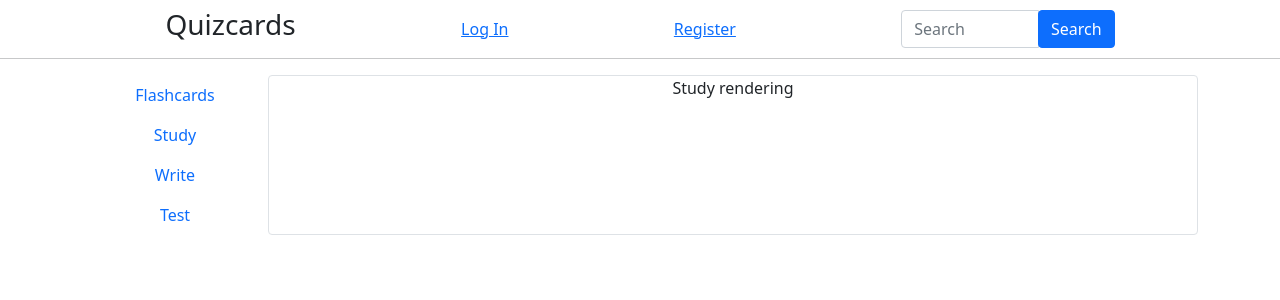
After one commit to Zeusz20/Quizcards, a Django app: page /study/ in a window 1280 px wide. The commit adds this page. Shown: the top 300 px of the page. Run offline with Django 3.2, Linux system fonts and the light colour scheme.

Commit message:
Organized files

```diff
--- a/main/templates/main/base_card_view.html
+++ b/main/templates/main/editor/base_card_view.html
@@ -1,4 +1,4 @@
-<div name="card" class="row my-5 zeusz-card">
+<div name="" class="row my-5 zeusz-card">
     <div class="col">
         <h6>Term</h6>
         <div id="term"></div>
--- a/main/templates/main/editor.html
+++ b/main/templates/main/editor/editor.html
@@ -32,7 +32,7 @@
             <!-- Edit cards -->
             <div id="container" class="container">
                 {% for card in cards %}
-                    {% include "main/card_view.html" %}
+                    {% include "main/editor/card_view.html" %}
                 {% endfor %}
             </div>
             <button id='new-card' type="button" class="btn btn-secondary col-12 mb-3">+ Add new card +</button>
@@ -40,7 +40,7 @@
     </div>
 
     <div id="template" hidden>
-        {% include 'main/base_card_view.html' %}
+        {% include 'main/editor/base_card_view.html' %}
     </div>
 {% endblock content %}
 
--- a/main/templates/main/header.html
+++ b/main/templates/main/header.html
@@ -1,8 +1,8 @@
 <nav class="navbar zeusz-nav">
     <h3>Quizcards</h3>
     {% if request.session.user_id %}
-        <a href="/user?page=1">Home</a>
-        <a href="/user?view=manage">Profile</a>
+        <a href="/user/?page=1">Home</a>
+        <a href="/user/?view=manage">Profile</a>
         <a href="/?logout=">Log out</a>
     {% else %}
         <a href="/?view=login">Log In</a>
--- a/main/templates/main/index.html
+++ b/main/templates/main/index/index.html
@@ -7,11 +7,11 @@
         {% if form == "register" %}
             <h5>Register</h5>
             {% include "main/messages.html" %}
-            {% include "main/register_form.html" %}
+            {% include "main/index/register_form.html" %}
         {% else %}
             <h5>Log In</h5>
             {% include "main/messages.html" %}
-            {% include "main/login_form.html" %}
+            {% include "main/index/login_form.html" %}
         {% endif %}
     </div>
 {% endblock content %}
--- /dev/null
+++ b/main/templates/main/study/study.html
@@ -0,0 +1,17 @@
+{% extends "main/base.html" %}
+
+{% block content %}
+    {% include "main/header.html" %}
+    <center>
+        <div class="container">
+            <div class="row">
+                <div class="col-2">
+                    {% include "main/study/study_nav.html" %}
+                </div>
+                <div class="col border rounded">
+                    Study rendering
+                </div>
+            </div>
+        </div>
+    </center>
+{% endblock content %}
--- /dev/null
+++ b/main/templates/main/study/study_nav.html
@@ -0,0 +1,25 @@
+<nav class="nav nav-pills flex-column">
+    {% if request.GET.type == "flashcards" %}
+        <a class="nav-link active">Flashcards</a>
+    {% else %}
+        <a href="/study/?uuid={{ request.GET.uuid }}&type=flashcards" class="nav-link">Flashcards</a>
+    {% endif %}
+
+    {% if request.GET.type == "study" %}
+        <a class="nav-link active">Study</a>
+    {% else %}
+        <a href="/study/?uuid={{ request.GET.uuid }}&type=study" class="nav-link">Study</a>
+    {% endif %}
+
+    {% if request.GET.type == "write" %}
+        <a class="nav-link active">Write</a>
+    {% else %}
+        <a href="/study/?uuid={{ request.GET.uuid }}&type=write" class="nav-link">Write</a>
+    {% endif %}
+
+    {% if request.GET.type == "test" %}
+        <a class="nav-link active">Test</a>
+    {% else %}
+        <a href="/study/?uuid={{ request.GET.uuid }}&type=test" class="nav-link">Test</a>
+    {% endif %}
+</nav>
--- a/main/templates/main/deck_view.html
+++ b/main/templates/main/user/deck_view.html
@@ -8,7 +8,8 @@
             <small class="text-muted">Last modified: {{ deck.last_modified }}</small>
         </p>
         <div class="card-footer bg-transparent ps-0">
-            <a href="/editor/?uuid={{ deck.uuid }}" class="btn btn-primary">Edit</a>
+            <a href="/study/?uuid={{ deck.uuid }}&type=flashcards" class="btn btn-primary">Study</a>
+            <a href="/editor/?uuid={{ deck.uuid }}" class="btn btn-success">Edit</a>
             <button type="button" class="btn btn-danger"
                     data-bs-toggle="collapse" data-bs-target="#confirm-{{ deck.pk }}"
                     aria-controls="confirm-{{ deck.pk }}" aria-expanded="false">
--- a/main/templates/main/user.html
+++ b/main/templates/main/user/user.html
@@ -4,10 +4,10 @@
     {% include "main/header.html" %}
     <div class="col-11">
         {% if request.GET.view == "manage" %}
-            {% include "main/user_manage.html" %}
+            {% include "main/user/user_manage.html" %}
         {% else %}
             <h3>Welcome {{ username }}!</h3>
-            {% include "main/user_main.html" %}
+            {% include "main/user/user_main.html" %}
         {% endif %}
     </div>
 {% endblock content %}
--- a/main/templates/main/user_main.html
+++ b/main/templates/main/user/user_main.html
@@ -21,18 +21,18 @@
         <p class="text-muted">No decks.</p>
     {% else %}
         {% for deck in page.object_list %}
-            {% include "main/deck_view.html" %}
+            {% include "main/user/deck_view.html" %}
         {% endfor %}
 
         <div id="paging" class="my-2">
             {% if page.has_previous %}
-                <a href="/user?page={{ page.previous_page_number }}"><< Previous</a>
+                <a href="/user/?page={{ page.previous_page_number }}"><< Previous</a>
             {% endif %}
             {% if page.has_previous or page.has_next %}
                 |
             {% endif %}
             {% if page.has_next %}
-                <a href="/user?page={{ page.next_page_number }}">Next >></a>
+                <a href="/user/?page={{ page.next_page_number }}">Next >></a>
             {% endif %}
         </div>
     {% endif %}
--- a/main/urls.py
+++ b/main/urls.py
@@ -5,5 +5,6 @@ urlpatterns = [
     path('', IndexView.as_view()),
     path('user/', UserView.as_view()),
     path('editor/', EditorView.as_view()),
+    path('study/', StudyView.as_view()),
     path('search/', SearchView.as_view()),
 ]
--- a/main/views.py
+++ b/main/views.py
@@ -10,7 +10,7 @@ from .models import *
 
 
 class IndexView(View):
-    template_name = 'main/index.html'
+    template_name = 'main/index/index.html'
 
     def get(self, request):
         if request.GET.get('logout') is not None:
@@ -47,7 +47,7 @@ class IndexView(View):
 
 
 class UserView(View):
-    template_name = 'main/user.html'
+    template_name = 'main/user/user.html'
 
     def get(self, request):
         if not utils.user_exists(request):
@@ -60,7 +60,7 @@ class UserView(View):
             # GET is empty, user has freshly logged in
             user.last_login = date.today()
             user.save()
-            return redirect('/user?page=1')
+            return redirect('/user/?page=1')
 
         if request.GET.get('page'):
             # render user's deck with pagination, or
@@ -102,7 +102,7 @@ class UserView(View):
 
 
 class EditorView(View):
-    template_name = 'main/editor.html'
+    template_name = 'main/editor/editor.html'
 
     def get(self, request):
         if not utils.user_exists(request):
@@ -252,6 +252,14 @@ class EditorView(View):
         return file
 
 
+class StudyView(View):
+    template_name = 'main/study/study.html'
+
+    def get(self, request):
+        context = {}
+        return render(request, self.template_name, context)
+
+
 class SearchView(View):
     template_name = 'main/search.html'
 
--- a/static/js/editor.js
+++ b/static/js/editor.js
@@ -51,6 +51,9 @@ function addNewCard() {
     const raw = document.getElementById('template').cloneNode(true)
     const template = document.createElement('template')
     template.innerHTML = raw.innerHTML.trim()
+
+    // add name attribute
+    template.content.firstChild.setAttribute('name', 'card')
 
     // replace the id attributes with name attribute, so tinyMCE can instantiate the editors correctly
     Array.from(template.content.firstChild.getElementsByTagName('div'))
@@ -169,8 +172,7 @@ function canSave() {
     const cards = document.getElementsByName('card').length
 
     // deck must have a name and a minimum of 2 cards
-    // 3 comes from a hidden card element which is used as a template by the addNewCard function
-    button.disabled = (name === '' || cards < 3)
+    button.disabled = (name === '' || cards < 2)
 }
 
 function save() {
```
Also changed, not shown: main/templates/main/editor/card_view.html (renamed from main/templates/main/card_view.html, +6 -6 lines), main/templates/main/search.html (+4 -3 lines), main/templates/main/user/user_manage.html (renamed from main/templates/main/user_manage.html, +7 -1 lines), main/templates/main/editor/image_uploader.html (renamed from main/templates/main/image_uploader.html), main/templates/main/index/login_form.html (renamed from main/templates/main/login_form.html), main/templates/main/index/register_form.html (renamed from main/templates/main/register_form.html).
